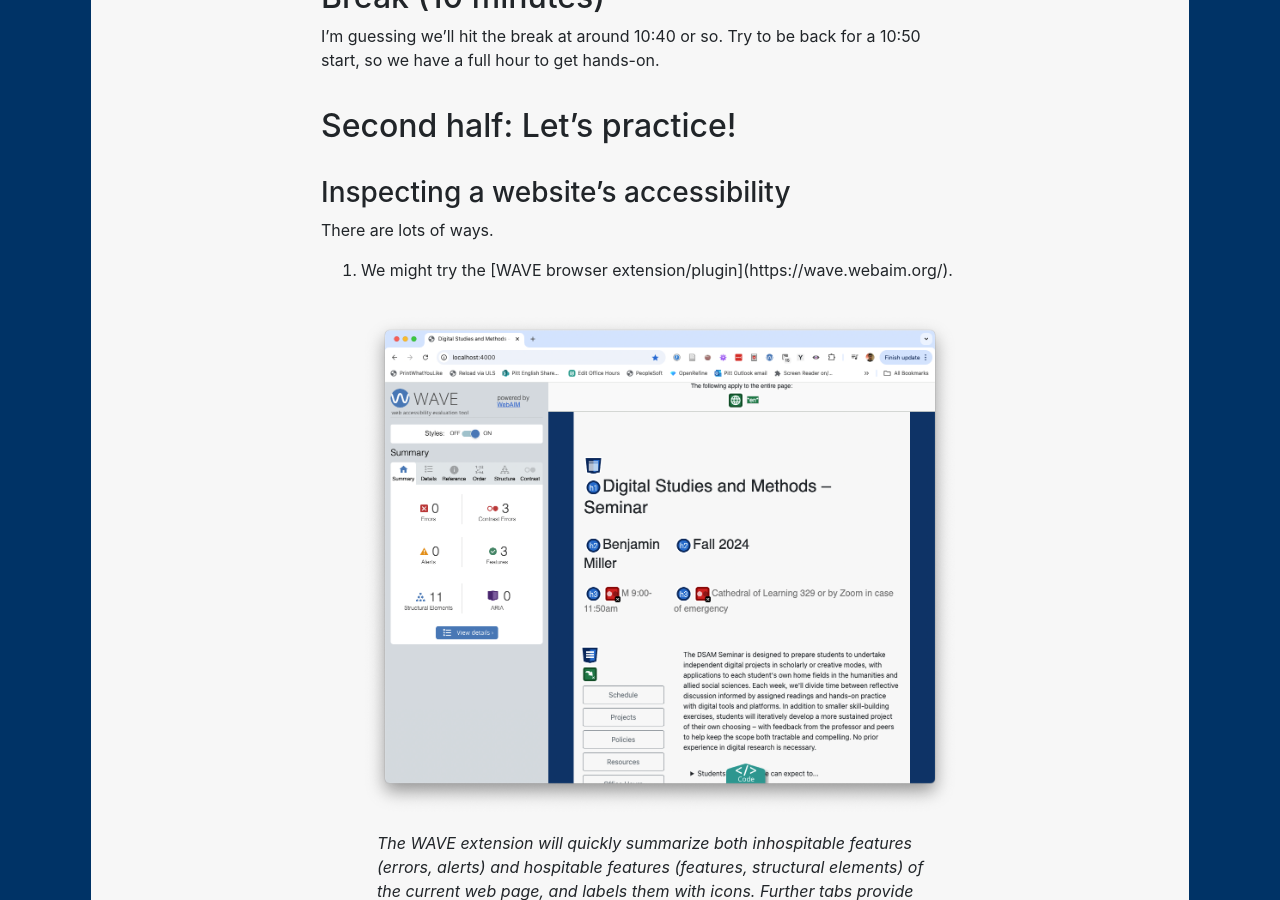
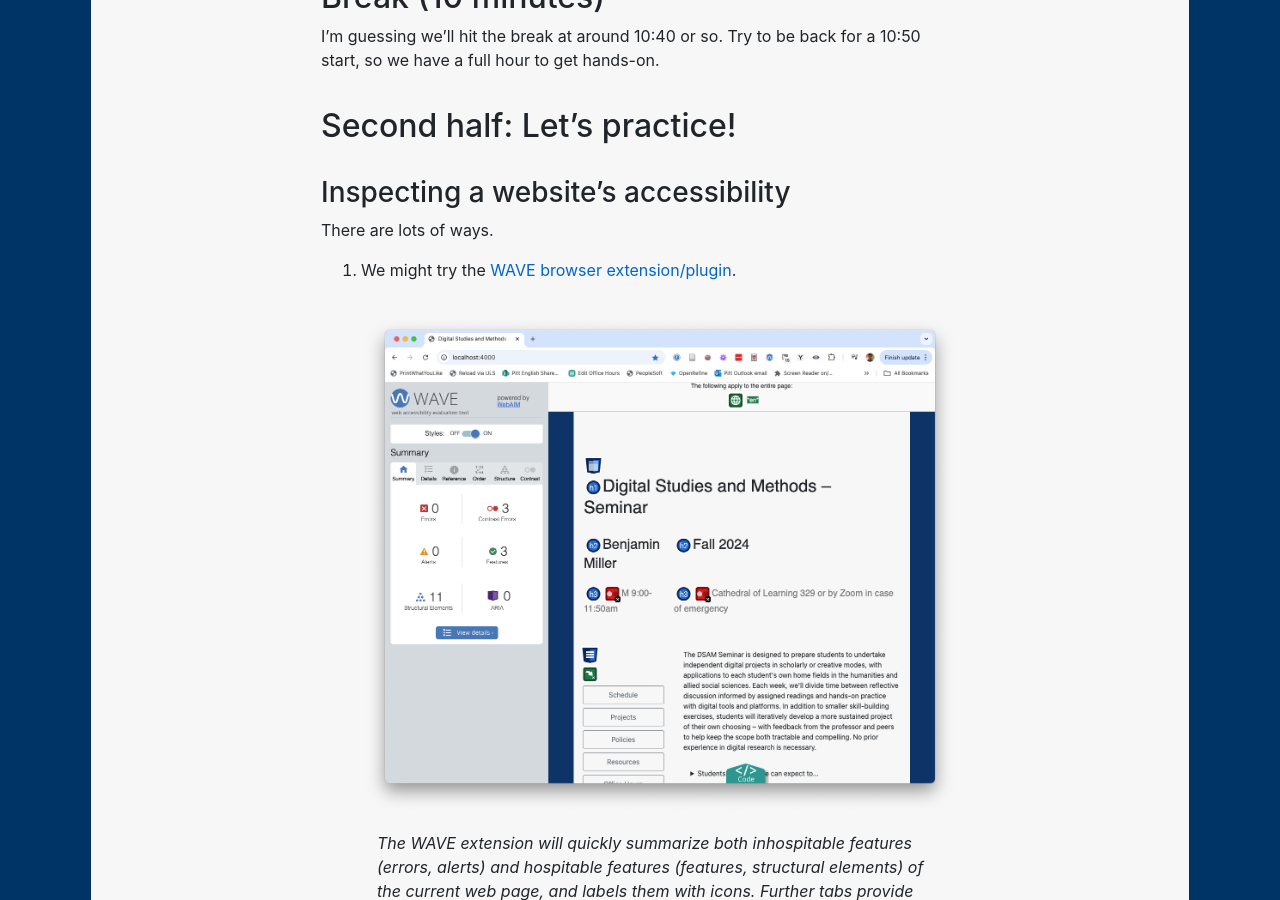
Before and after one commit to benmiller314/dsam2024fall, a Jekyll site: the page built from plans/week-10.md, in a window 1280 px wide and 900 px high, scrolled down 1763 px. Built offline with Jekyll 4.4.1, drawn with Linux system fonts in a browser that asks for light colours; our own code applies the rules of GitHub Pages for plain Markdown files; some of the changed lines change nothing that is shown.

Commit message:
fix broken link

```diff
--- a/plans/week-10.md
+++ b/plans/week-10.md
@@ -90,7 +90,7 @@ I'm guessing we'll hit the break at around 10:40 or so. Try to be back for a 10:
 There are lots of ways.
 
 <ol>
-    <li>We might try the [WAVE browser extension/plugin](https://wave.webaim.org/).
+    <li>We might try the <a href="https://wave.webaim.org/">WAVE browser extension/plugin</a>.
         <figure>
             <img alt="course homepage with the WAVE extension enabled" src="../assets/img/wave-accessibility-inspector.png" />
             <figcaption>The WAVE extension will quickly summarize both inhospitable features (errors, alerts) and hospitable features (features, structural elements) of the current web page, and labels them with icons. Further tabs provide details and reference materials you can use to improve.</figcaption>
```
